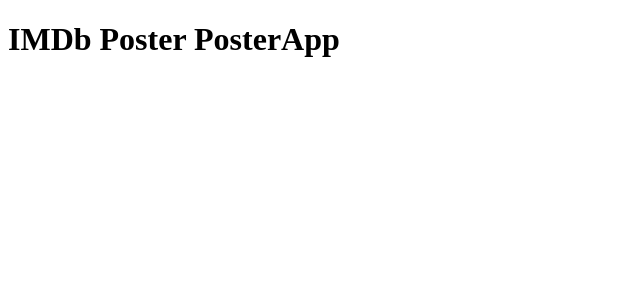
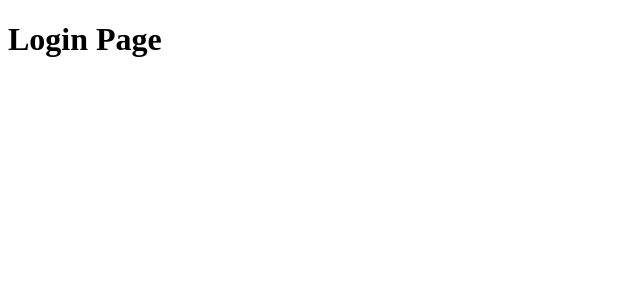
Before and after one commit to robersongarcia/imdb-poster, a React (Vite) app: page /login in a window 1280 px wide. Shown: the top 300 px of the page, without its empty margins (0-640 px from the left). Built offline with nearby package versions, Linux system fonts and the light colour scheme.

Commit message:
Initial pages and routing

```diff
--- a/src/PosterApp.jsx
+++ b/src/PosterApp.jsx
@@ -1,9 +1,8 @@
+import { AppRouter } from './router/AppRouter'
 
 function PosterApp () {
   return (
-    <>
-      <h1>IMDb Poster PosterApp </h1>
-    </>
+    <AppRouter/>
   )
 }
 
--- /dev/null
+++ b/src/auth/pages/LoginPage.jsx
@@ -0,0 +1,8 @@
+
+export function LoginPage () {
+  return (
+    <div>
+        <h1>Login Page</h1>
+    </div>
+  )
+}
--- /dev/null
+++ b/src/auth/pages/SignUpPage.jsx
@@ -0,0 +1,8 @@
+
+export function SignUpPage () {
+  return (
+    <div>
+        <h1>SignUp Page</h1>
+    </div>
+  )
+}
--- a/src/main.jsx
+++ b/src/main.jsx
@@ -1,9 +1,12 @@
 import React from 'react'
 import ReactDOM from 'react-dom/client'
 import PosterApp from './PosterApp.jsx'
+import { BrowserRouter } from 'react-router-dom'
 
 ReactDOM.createRoot(document.getElementById('root')).render(
   <React.StrictMode>
-    <PosterApp />
+    <BrowserRouter>
+      <PosterApp />
+    </BrowserRouter>
   </React.StrictMode>
 )
--- /dev/null
+++ b/src/poster/pages/PosterPage.jsx
@@ -0,0 +1,8 @@
+
+export function PosterPage () {
+  return (
+    <div>
+        <h1>Poster Page</h1>
+    </div>
+  )
+}
--- /dev/null
+++ b/src/router/AppRouter.jsx
@@ -0,0 +1,20 @@
+import { Navigate, Route, Routes } from 'react-router-dom'
+import { PosterPage } from './../poster/pages/PosterPage'
+import { LoginPage } from './../auth/pages/LoginPage'
+import { SignUpPage } from './../auth/pages/SignUpPage'
+
+export function AppRouter () {
+  return (
+    <Routes>
+
+      <Route path='/' element={<PosterPage/>}/>
+
+      <Route path='/login' element={<LoginPage/>}/>
+
+      <Route path='/signup' element={<SignUpPage/>}/>
+
+      <Route path='/*' element={<Navigate to='/'/>}/>
+
+    </Routes>
+  )
+}
```
